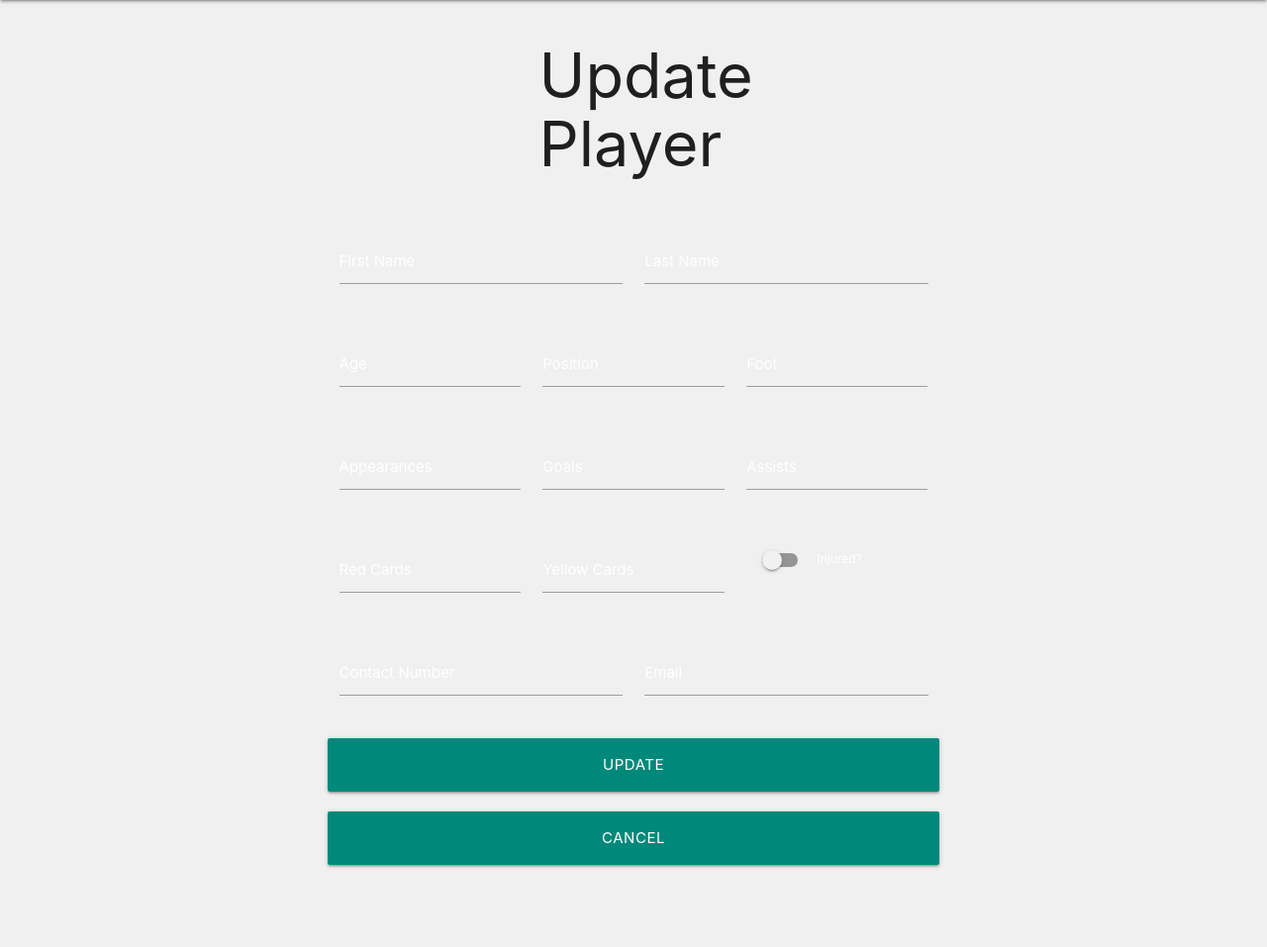
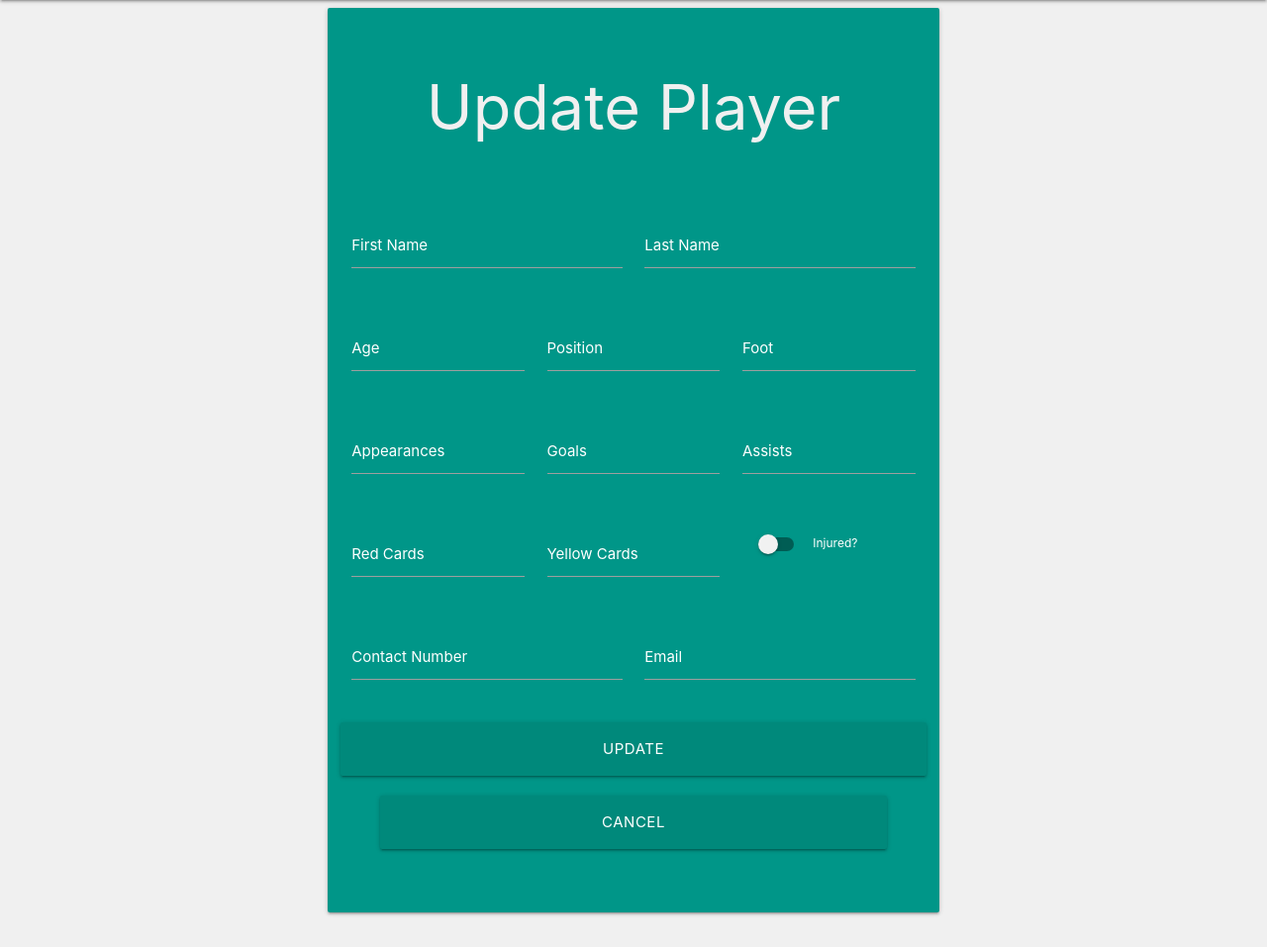
Before and after one commit to TwoBitCliff/Football-Manager-App, a Flask app: template templates/edit_player.html in a window 1280 px wide. Shown: the part 64-1021 px from the top of the page at 99% size. Before the commit the page ends 941 px from the top, so only its background shows below. Run offline with Flask 2, Linux system fonts and the light colour scheme; the template is opened without the code that fills it, so the values that code supplies are empty; some libraries are stand-ins or nearby versions.

Commit message:
Added card panel to form

```diff
--- a/templates/edit_player.html
+++ b/templates/edit_player.html
@@ -1,21 +1,27 @@
 {% extends 'base.html' %}
 {% block content %}
-<div class="row">
-    <div class="col m2 offset-m5"><h1>Update Player</h1></div>
-</div>
+
 
 <div class="row">
-    <div class="col s12 m6 offset-m3">
+    <div class="col s12 m10 offset-m1 l6 offset-l3">
+        <div class="card-panel teal">
+            <div class="row">
+                <div class="title">
+                    <h1>Update Player</h1>
+                </div>
+            </div>
+            <br>
+            <div class="row">
                 <form class="col s12" method="POST" action="{{ url_for('update_player', player_id=player._id) }}">
                     <div class="row">
                         <div class="input-field col s6">
-                    <input value="{{ player.first_name.capitalize() }}" name="first_name" id="first_name" type="text"
-                        class="validate">
+                            <input value="{{ player.first_name.capitalize() }}" name="first_name" id="first_name"
+                                type="text" class="validate">
                             <label for="first_name">First Name</label>
                         </div>
                         <div class="input-field col s6">
-                    <input value="{{ player.last_name.capitalize() }}" name="last_name" id="last_name" type="text"
-                        class="validate">
+                            <input value="{{ player.last_name.capitalize() }}" name="last_name" id="last_name"
+                                type="text" class="validate">
                             <label for="last_name">Last Name</label>
                         </div>
                     </div>
@@ -26,7 +32,8 @@
                         </div>
 
                         <div class="input-field col s4">
-                    <input value="{{ player.position }}" name="position" id="position" type="text" class="validate">
+                            <input value="{{ player.position }}" name="position" id="position" type="text"
+                                class="validate">
                             <label for="position">Position</label>
                         </div>
 
@@ -47,7 +54,8 @@
                         </div>
 
                         <div class="input-field col s4">
-                    <input value="{{ player.assists }}" name="assists" id="assists" type="text" class="validate">
+                            <input value="{{ player.assists }}" name="assists" id="assists" type="text"
+                                class="validate">
                             <label for="assists">Assists</label>
                         </div>
                     </div>
@@ -78,8 +86,8 @@
                     </div>
                     <div class="row">
                         <div class="input-field col s6">
-                    <input value="{{ player.contact_number }}" name="contact_number" id="contact_number" type="tel"
-                        class="validate">
+                            <input value="{{ player.contact_number }}" name="contact_number" id="contact_number"
+                                type="tel" class="validate">
                             <label for="contact_number">Contact Number</label>
                         </div>
 
@@ -93,14 +101,18 @@
                             Update
                         </button>
                     </div>
+
+
+                </form>
                  <div class="row">
-                <a href="{{url_for('get_squad') }}"><button type="submit" class="col s12 btn-large teal darken-1">
+                        <a href="{{url_for('get_squad') }}"><button type="submit"
+                                class="col s10 offset-s1 btn-large teal darken-1">
                                 Cancel
                             </button>
                         </a>
                     </div>
-
-        </form>
+            </div>
+        </div>
     </div>
 
 </div>
```
Lines whose indentation alone changed are shown as unchanged.
